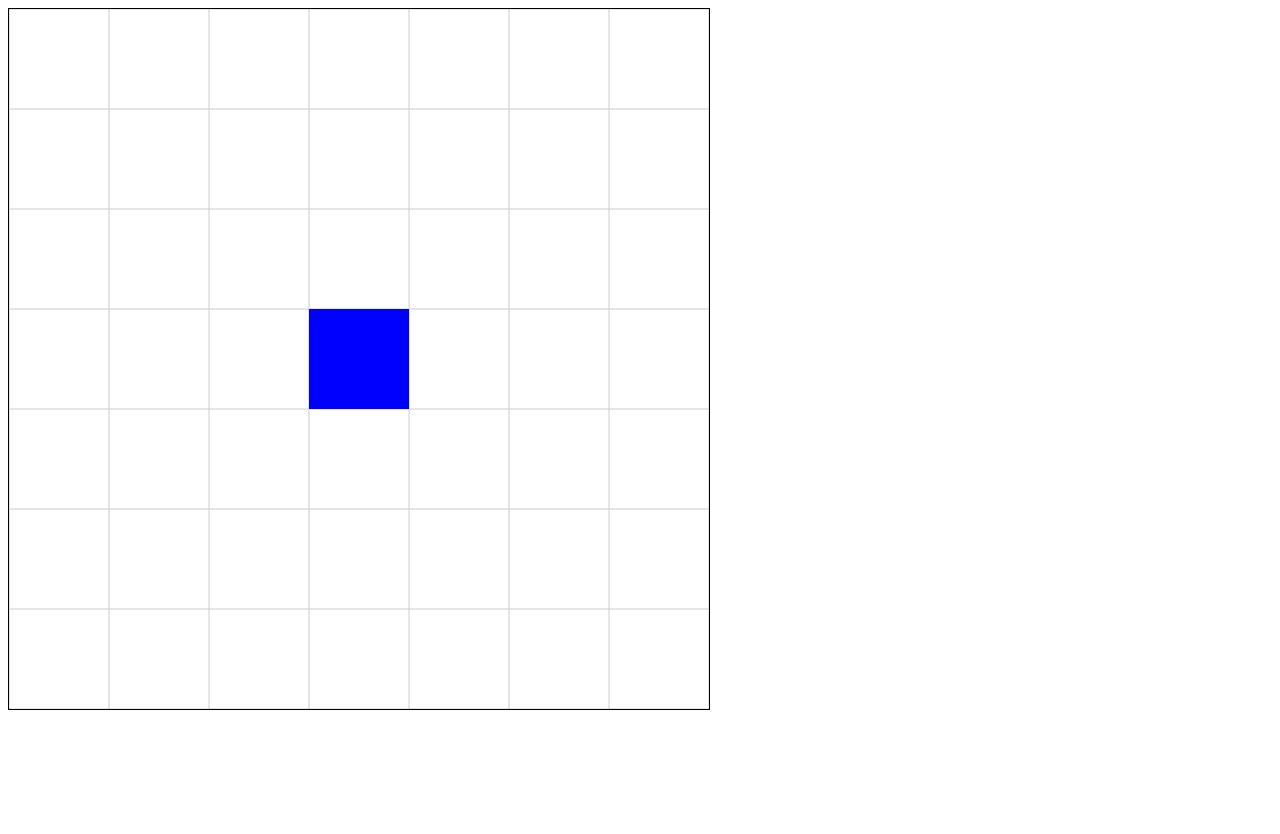
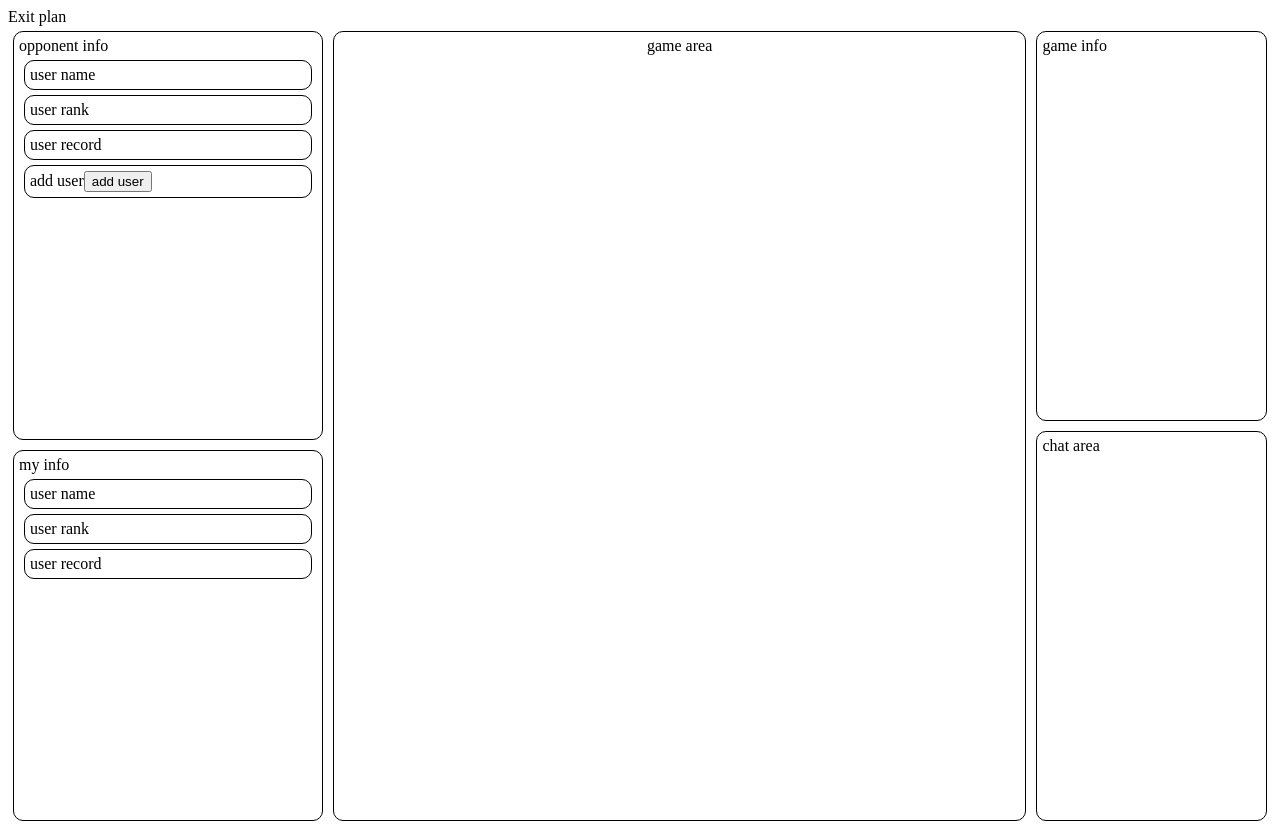
Before and after one commit to KerNYing/exitplan, a website: page public/game.html in a window 1280 px wide. Before the commit the page ends 800 px from the top, so only its background shows below. Drawn offline with nearby package versions, Linux system fonts and the light colour scheme.

Commit message:
Feat: basic UI for /game

```diff
--- /dev/null
+++ b/public/game.css
@@ -0,0 +1,40 @@
+.mainArea {
+    display: flex;
+    flex-direction: row;
+    justify-content: space-around;
+    height: 800px;
+}
+
+.userInfoArea {
+    display: flex;
+    flex-direction: column;
+    flex-grow: 1;
+    justify-content: center;
+}
+
+.gameArea {
+    display: flex;
+    flex-direction: row;
+    flex-grow: 4;
+    justify-content: center;
+
+    border: solid 1px black;
+    border-radius: 10px;
+    padding: 5px;
+    margin: 5px
+}
+
+.gameInfoArea {
+    display: flex;
+    flex-direction: column;
+    justify-content: center;
+    flex-grow: 1;
+}
+
+.elem {
+    border: solid 1px black;
+    flex-grow: 1;
+    border-radius: 10px;
+    padding: 5px;
+    margin: 5px
+}
--- a/public/game.html
+++ b/public/game.html
@@ -3,7 +3,12 @@
 <head>
     <meta charset="UTF-8">
     <meta name="viewport" content="width=device-width, initial-scale=1.0">
-    <title>Canvas Game</title>
+
+    <!-- 최상단에 위치해야함 -->
+    <link rel="stylesheet" href="./game.css"></style>
+    <script src="https://cdn.socket.io/4.0.1/socket.io.min.js"></script>
+
+    <title>Exit plan</title>
     <style>
         canvas {
             border: 1px solid black; /* 테두리로 캔버스 확인하기 */
@@ -11,7 +16,32 @@
     </style>
 </head>
 <body>
-    <canvas id="gameCanvas" width="700" height="700"></canvas>
+    <div>Exit plan</div>
+    <div class="mainArea">
+        <div class="userInfoArea">
+            <div class="elem" id="opponentUserInfo">
+                opponent info
+                <div class="elem" id="opUserName">user name</div>
+                <div class="elem" id="opUserRank">user rank</div>
+                <div class="elem" id="opUserRecord">user record</div>
+                <div class="elem" id="addUser">add user<button>add user</button></div>
+            </div>
+            <div class="elem" id="myUserInfo">
+                my info
+                <div class="elem" id="myUserName">user name</div>
+                <div class="elem" id="myUserRank">user rank</div>
+                <div class="elem" id="myUserRecord">user record</div>
+            </div>
+        </div>
+        <div class="gameArea">game area
+            <!-- <canvas id="gameCanvas" width="700" height="700"></canvas> -->
+        </div>
+        <div class="gameInfoArea">
+            <div class="elem" id="gameInfo">game info</div>
+            <div class="chatArea elem">chat area</div>
+        </div>
+    </div>
+
     <script src="game.js"></script>
 </body>
 </html>
```
